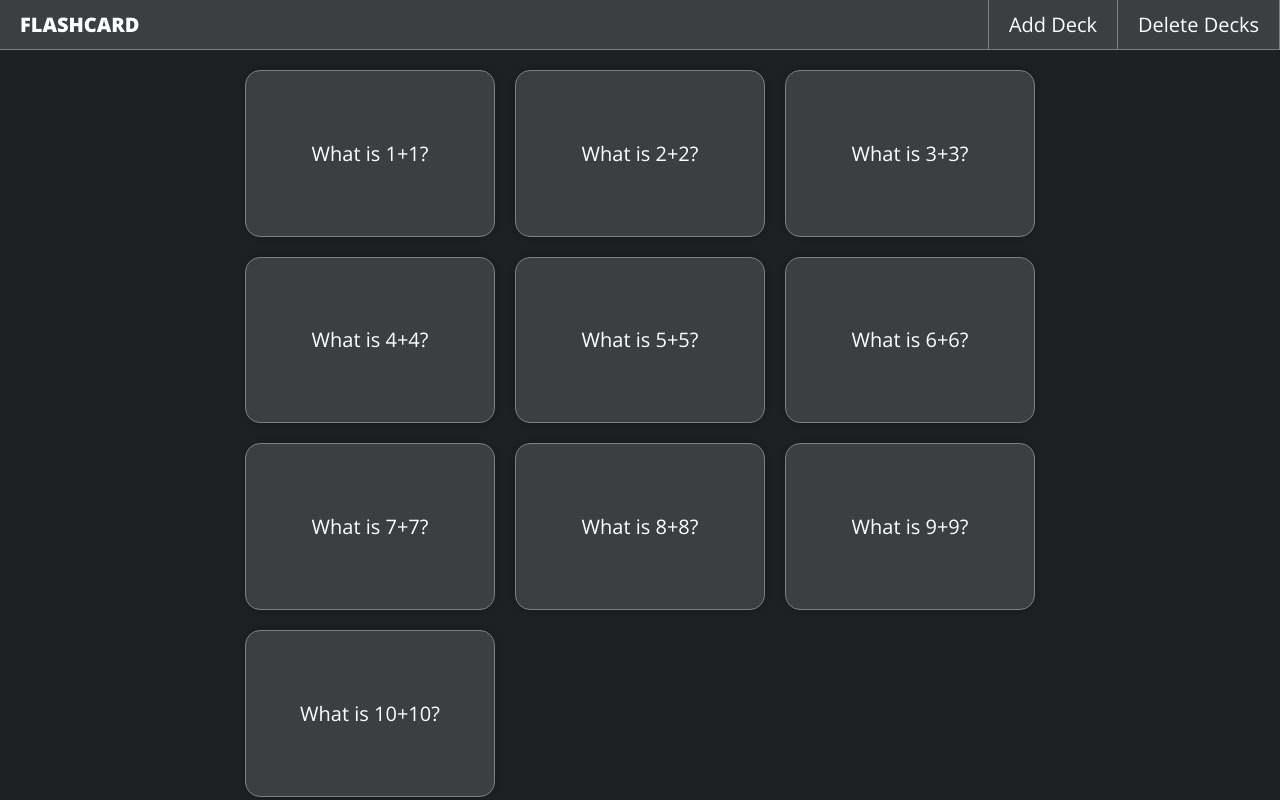
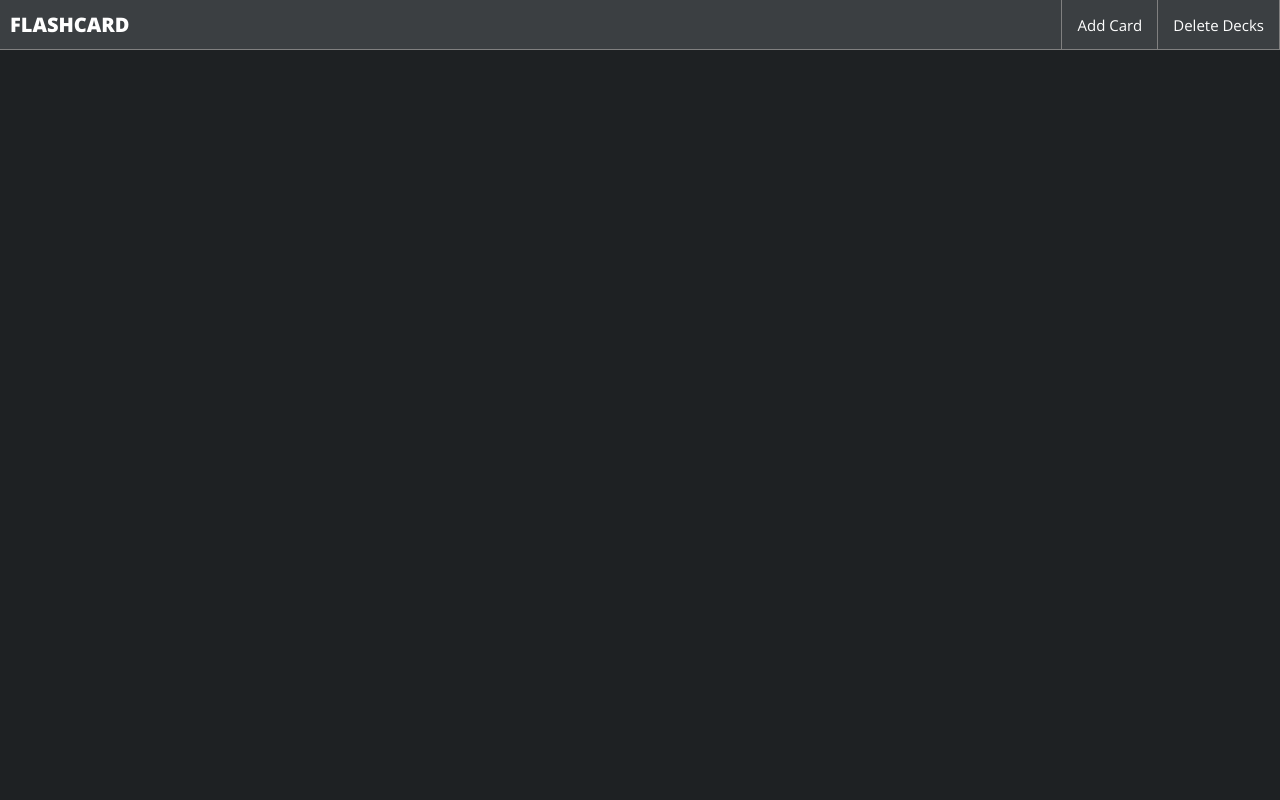
Before and after one commit to Aphemra/flashcard, a React (Create React App) app: page / in a window 1280 px wide. Built offline with nearby package versions, Linux system fonts and the light colour scheme.

Commit message:
Added ability to add and remove cards and fixed some styles

```diff
--- a/public/index.css
+++ b/public/index.css
@@ -10,8 +10,21 @@
   font-family: "Open Sans", sans-serif;
 }
 
+body::-webkit-scrollbar {
+  display: none;
+}
+
+html,
 body {
+  overflow-x: hidden;
+}
+
+body {
+  position: relative;
+  min-height: 100vh;
+  height: auto;
   background-color: #1e2123;
+  padding-bottom: 1rem;
 }
 
 .navbar {
@@ -28,8 +41,42 @@ body {
 .nav-title {
   display: flex;
   align-items: center;
-  padding-left: 1rem;
+  padding-left: 0.5rem;
+  padding-right: 0.5rem;
   font-weight: bold;
+  -webkit-user-select: none;
+  user-select: none;
+}
+
+.add-card-modal {
+  display: flex;
+  flex-direction: column;
+  padding: 0.5rem;
+  position: absolute;
+  right: -320px;
+  transition: right 0.5s;
+  min-height: 100%;
+  height: auto;
+  width: 320px;
+  background-color: #3b3f42;
+  border-left: 1px solid grey;
+  z-index: 100;
+  box-shadow: none;
+  color: white;
+}
+
+.slide-right {
+  right: 0;
+  box-shadow: -1px 0px 12px -2px black;
+}
+
+.add-card-title {
+  text-align: center;
+}
+
+.add-card-form {
+  display: flex;
+  flex-direction: column;
 }
 
 .links {
@@ -44,10 +91,12 @@ body {
   list-style: none;
   height: 100%;
   align-items: center;
+  text-align: center;
+  font-size: 0.75rem;
   border-left: 1px solid grey;
   border-right: 1px solid grey;
-  padding-left: 1rem;
-  padding-right: 1rem;
+  padding-left: 0.75rem;
+  padding-right: 0.75rem;
   cursor: pointer;
   -webkit-user-select: none;
   user-select: none;
@@ -85,14 +134,33 @@ body {
 .flashcard {
   background-color: #3b3f42;
   display: flex;
+  position: relative;
   aspect-ratio: 3 / 2;
   align-items: center;
   justify-content: center;
   border-radius: 15px;
   border: 1px solid grey;
-  box-shadow: 0px 0px 12px -5px;
+  box-shadow: 0px 0px 12px -5px black;
   text-align: center;
   padding: 1rem;
+}
+
+.exit-button {
+  display: flex;
+  position: absolute;
+  margin: 0.1rem;
+  top: 0.25rem;
+  left: 0.25rem;
+  fill: white;
+  cursor: pointer;
+}
+
+.exit-button:hover {
+  fill: gray;
+}
+
+.exit-button:active {
+  fill-opacity: 80%;
 }
 
 .text {
--- /dev/null
+++ b/src/AddCardModal.js
@@ -0,0 +1,62 @@
+import React, { useState } from "react";
+import uuid from "react-uuid";
+
+function AddCardModal({ allCards, addCard, setVisibility }) {
+  const [inputs, setInputs] = useState({});
+
+  function handleChange(event) {
+    const name = event.target.name;
+    const value = event.target.value;
+    setInputs((values) => ({ ...values, [name]: value }));
+  }
+
+  function handleSubmit(event) {
+    event.preventDefault();
+
+    if (!inputs.question || !inputs.answer) return;
+    const newCard = getNewCard(inputs.question, inputs.answer);
+    const newCardList = [...allCards, newCard];
+    addCard(newCardList);
+    setInputs({});
+
+    console.log(inputs);
+  }
+
+  function getNewCard(question, answer) {
+    return {
+      id: uuid(),
+      question,
+      answer,
+    };
+  }
+
+  return (
+    <>
+      <h1 className="add-card-title">Add New Card!</h1>
+      <form className="add-card-form" onSubmit={handleSubmit}>
+        <label>
+          Question:
+          <input
+            type="text"
+            name="question"
+            value={inputs.question || ""}
+            onChange={handleChange}
+          />
+        </label>
+        <label>
+          Answer:
+          <input
+            type="text"
+            name="answer"
+            value={inputs.answer || ""}
+            onChange={handleChange}
+          />
+        </label>
+        <input type="submit" value="Add" />
+        <button onClick={() => setVisibility(false)}>Exit</button>
+      </form>
+    </>
+  );
+}
+
+export default AddCardModal;
--- a/src/App.js
+++ b/src/App.js
@@ -1,68 +1,78 @@
 import Card from "./Card";
 import NavBar from "./NavBar";
-import uuid from "react-uuid";
-
-const fauxData = [
-  {
-    id: uuid(),
-    question: "What is 1+1?",
-    answer: "2",
-  },
-  {
-    id: uuid(),
-    question: "What is 2+2?",
-    answer: "4",
-  },
-  {
-    id: uuid(),
-    question: "What is 3+3?",
-    answer: "6",
-  },
-  {
-    id: uuid(),
-    question: "What is 4+4?",
-    answer: "8",
-  },
-  {
-    id: uuid(),
-    question: "What is 5+5?",
-    answer: "10",
-  },
-  {
-    id: uuid(),
-    question: "What is 6+6?",
-    answer: "12",
-  },
-  {
-    id: uuid(),
-    question: "What is 7+7?",
-    answer: "14",
-  },
-  {
-    id: uuid(),
-    question: "What is 8+8?",
-    answer: "16",
-  },
-  {
-    id: uuid(),
-    question: "What is 9+9?",
-    answer: "18",
-  },
-  {
-    id: uuid(),
-    question: "What is 10+10?",
-    answer: "20",
-  },
-];
+//import uuid from "react-uuid";
+import { useState } from "react";
 
 function App() {
+  // const [cards, setCards] = useState([
+  //   {
+  //     id: uuid(),
+  //     question: "What is 1+1?",
+  //     answer: "2",
+  //   },
+  //   {
+  //     id: uuid(),
+  //     question: "What is 2+2?",
+  //     answer: "4",
+  //   },
+  //   {
+  //     id: uuid(),
+  //     question: "What is 3+3?",
+  //     answer: "6",
+  //   },
+  //   {
+  //     id: uuid(),
+  //     question: "What is 4+4?",
+  //     answer: "8",
+  //   },
+  //   {
+  //     id: uuid(),
+  //     question: "What is 5+5?",
+  //     answer: "10",
+  //   },
+  //   {
+  //     id: uuid(),
+  //     question: "What is 6+6?",
+  //     answer: "12",
+  //   },
+  //   {
+  //     id: uuid(),
+  //     question: "What is 7+7?",
+  //     answer: "14",
+  //   },
+  //   {
+  //     id: uuid(),
+  //     question: "What is 8+8?",
+  //     answer: "16",
+  //   },
+  //   {
+  //     id: uuid(),
+  //     question: "What is 9+9?",
+  //     answer: "18",
+  //   },
+  //   {
+  //     id: uuid(),
+  //     question: "What is 10+10?",
+  //     answer: "20",
+  //   },
+  // ]);
+
+  const [cards, setCards] = useState([]);
+
   return (
     <>
-      <NavBar />
+      <NavBar allCards={cards} addCard={setCards} />
       <div className="card-drawer">
-        {fauxData.map((card) => {
+        {cards.map((card) => {
           return (
-            <Card key={card.id} answer={card.answer} question={card.question} />
+            <Card
+              key={card.id}
+              id={card.id}
+              answer={card.answer}
+              question={card.question}
+              allCards={cards}
+              removeCard={setCards}
+            />
           );
         })}
       </div>
--- a/src/Card.js
+++ b/src/Card.js
@@ -1,6 +1,7 @@
 import React, { useState } from "react";
+import ExitButton from "./ExitButton";
 
-function Card(props) {
+function Card({ id, answer, question, allCards, removeCard }) {
   const [flip, setFlip] = useState(false);
   const [revealed, setRevealed] = useState(false);
 
@@ -12,6 +13,11 @@ function Card(props) {
     setRevealed(!revealed);
   }
 
+  const handleRemove = () => {
+    const filteredCards = allCards.filter((card) => card.id !== id);
+    removeCard(filteredCards);
+  };
+
   return (
     <div
       onClick={() => flipCard()}
@@ -19,7 +25,10 @@ function Card(props) {
       onAnimationEnd={() => flipCard()}
       onAnimationIteration={() => revealAnswer()}
     >
-      <div className="text">{revealed ? props.answer : props.question}</div>
+      <div className="exit-button" onClick={handleRemove}>
+        <ExitButton height={20} width={20} />
+      </div>
+      <div className="text">{revealed ? answer : question}</div>
     </div>
   );
 }
--- /dev/null
+++ b/src/ExitButton.js
@@ -0,0 +1,16 @@
+import React from "react";
+
+function ExitButton(props) {
+  return (
+    <svg
+      viewBox="0 0 640 1280"
+      height={props.height}
+      width={props.width}
+      xmlns="http://www.w3.org/2000/svg"
+    >
+      <path d="M640 320L512 192 320 384 128 192 0 320l192 192L0 704l128 128 192-192 192 192 128-128L448 512 640 320z" />
+    </svg>
+  );
+}
+
+export default ExitButton;
--- a/src/NavBar.js
+++ b/src/NavBar.js
@@ -1,14 +1,41 @@
-import React from "react";
+import React, { useState } from "react";
+import AddCardModal from "./AddCardModal";
 
-function NavBar() {
+function NavBar({ allCards, addCard }) {
+  const [modalVisibility, setModalVisibility] = useState(false);
+
+  function handleModalVisibility(isVisible) {
+    setModalVisibility(isVisible);
+  }
+
+  document.body.style.overflowY = modalVisibility ? "hidden" : "unset";
+
   return (
+    <>
+      <div
+        className={
+          modalVisibility ? "add-card-modal slide-right" : "add-card-modal"
+        }
+      >
+        <AddCardModal
+          allCards={allCards}
+          addCard={addCard}
+          setVisibility={handleModalVisibility}
+        />
+      </div>
       <div className="navbar">
         <div className="nav-title">FLASHCARD</div>
         <ul className="links">
-        <li className="nav-button primary">Add Deck</li>
+          <li
+            onClick={() => handleModalVisibility(true)}
+            className="nav-button primary"
+          >
+            Add Card
+          </li>
           <li className="nav-button danger">Delete Decks</li>
         </ul>
       </div>
+    </>
   );
 }
 
```
Lines whose indentation alone changed are shown as unchanged.
